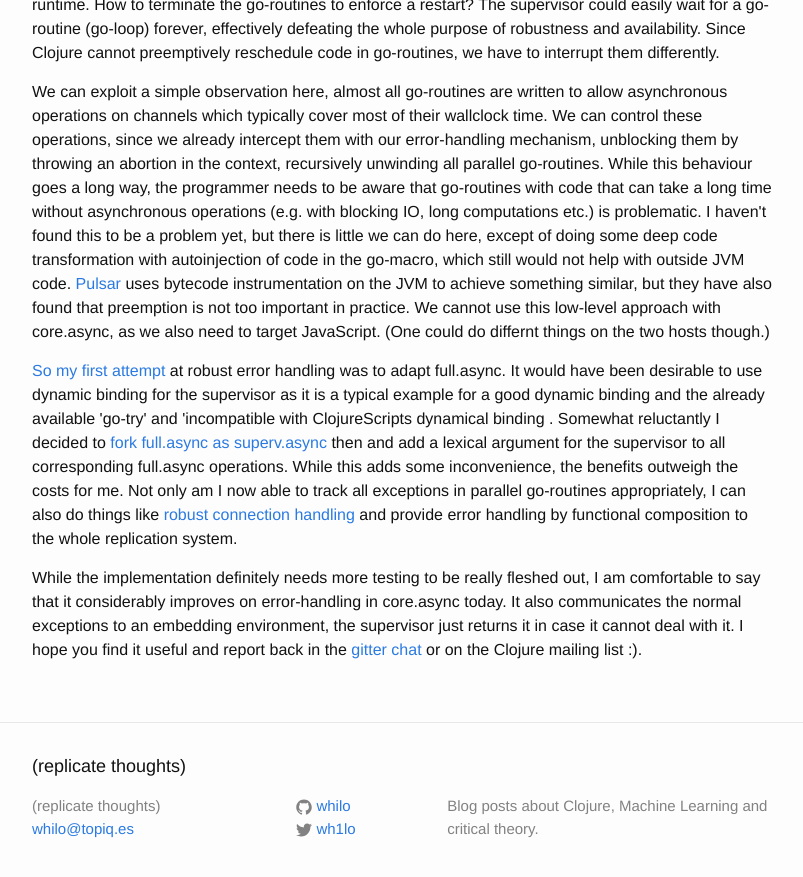
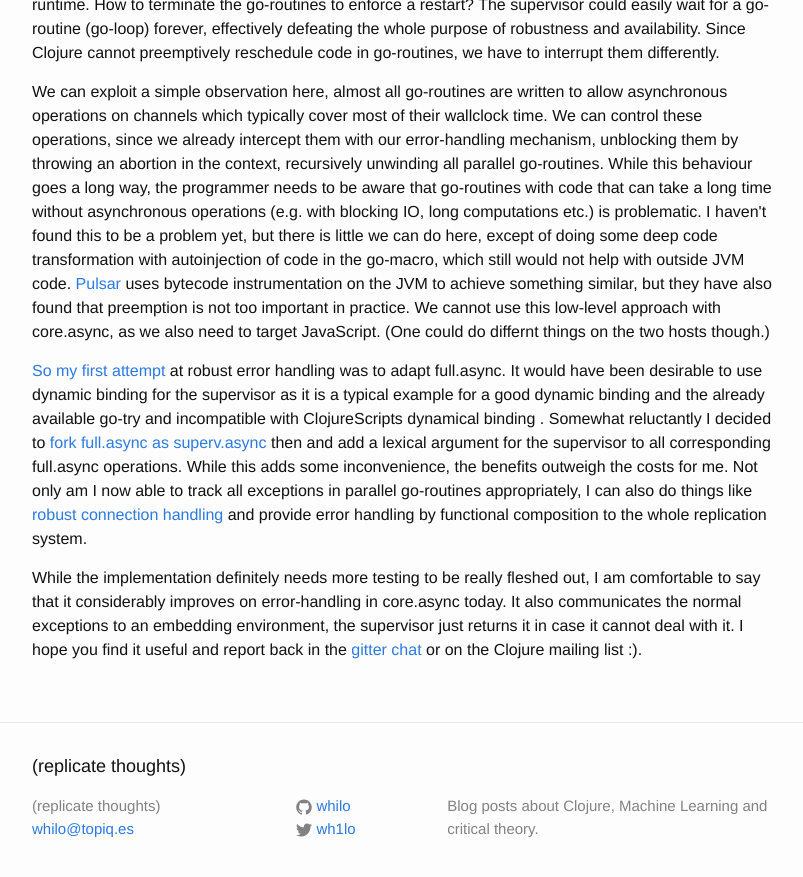
Before and after one commit to whilo/whilo.github.io, a Jekyll site: the page built from _posts/2016-08-05-error-handling1.html, in a window 1280 px wide and 900 px high, scrolled down 1665 px. Shown: the top 877 px of the window, without its empty margins (238-1041 px from the left). Built offline with Jekyll 4.4.1, drawn with Linux system fonts in a browser that asks for light colours.

Commit message:
Fix paranthesesis bug.

```diff
--- a/_posts/2016-08-05-error-handling1.html
+++ b/_posts/2016-08-05-error-handling1.html
@@ -133,7 +133,7 @@
  <a href="https://github.com/fullcontact/full.async/pull/2#event-633151893">So my first attempt </a>
  at robust error handling was to adapt full.async. It would have been desirable
  to use dynamic binding for the supervisor as it is a typical example for a good
- dynamic binding and the already available 'go-try' and '<?' constructs keep
+ dynamic binding and the already available go-try and <? constructs keep
  working transparently. While this dynamic binding approach worked well for the
  JVM, it proved <a href="http://dev.clojure.org/jira/browse/CLJS-1634">incompatible with ClojureScripts dynamical binding </a>.
  Somewhat reluctantly I decided to <a href="https://github.com/replikativ/superv.async">fork full.async as superv.async</a> then and add a lexical
```
